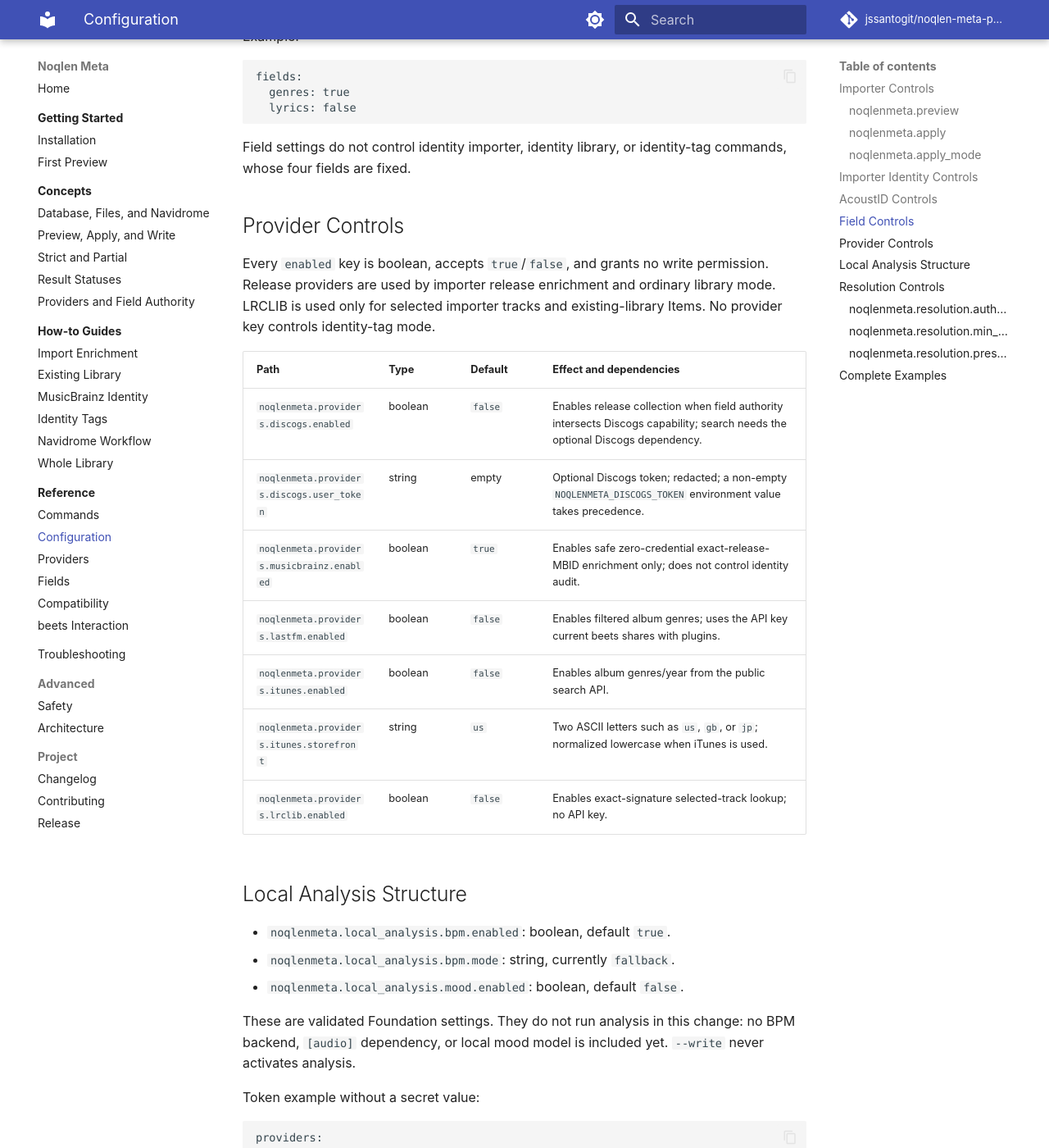
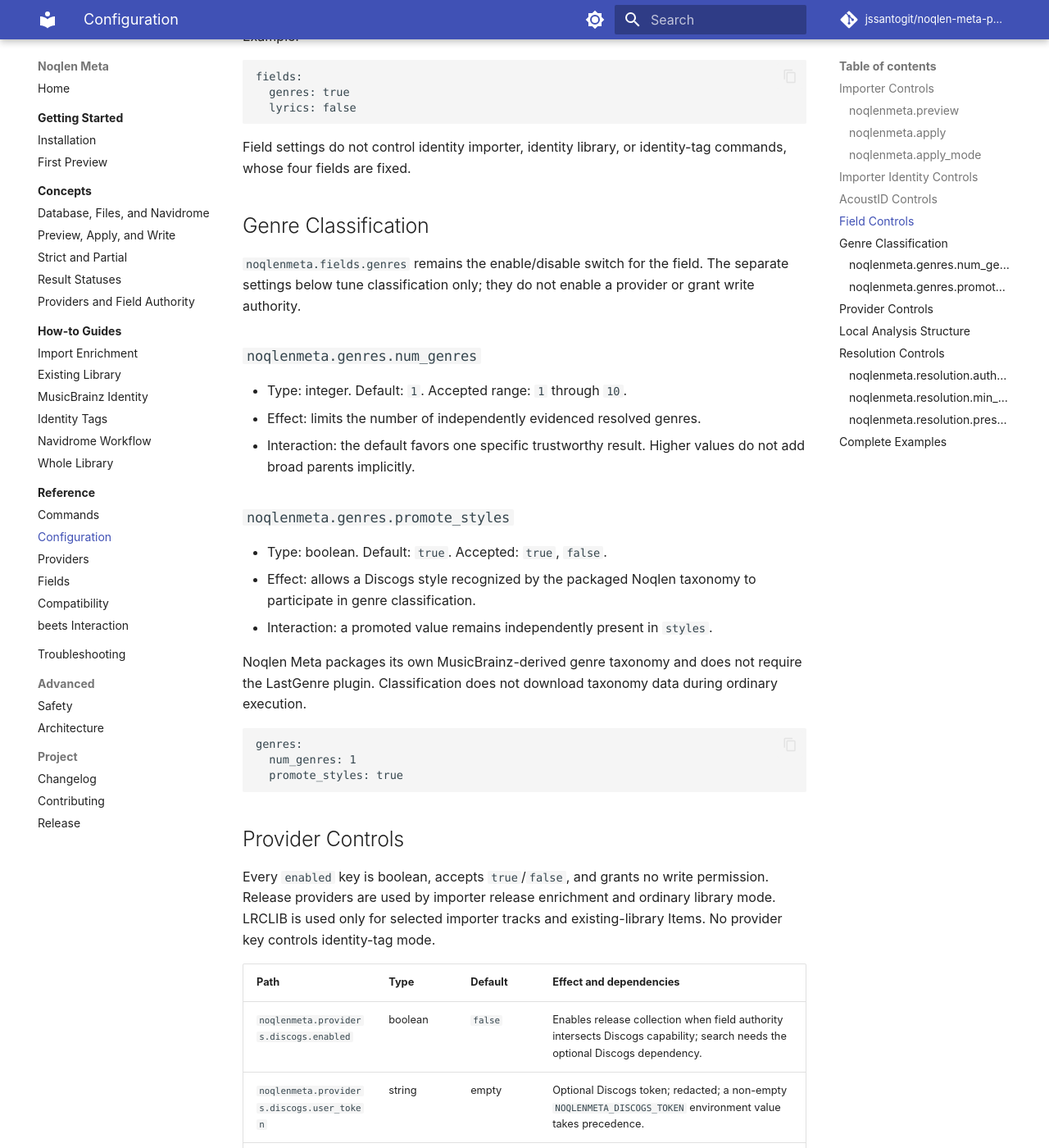
Before and after one commit to jssantogit/noqlen-meta-plugin, an MkDocs documentation site: the page built from site-docs/reference/configuration.md, in a window 1280 px wide and 1400 px high, scrolled down 4834 px. Shown: the whole window at 82% size. Built offline with MkDocs 1.6.1 and Material for MkDocs 9.7.7, drawn with Linux system fonts in a browser that asks for light colours; comment, search, counter and statistics services are not loaded; some of the changed text lies outside the part shown.

Commit message:
docs: expose genre foundation defaults

````diff
--- a/site-docs/reference/configuration.md
+++ b/site-docs/reference/configuration.md
@@ -123,6 +123,36 @@
 Field settings do not control identity importer, identity library, or
 identity-tag commands, whose four fields are fixed.
 
+## Genre Classification
+
+`noqlenmeta.fields.genres` remains the enable/disable switch for the field.
+The separate settings below tune classification only; they do not enable a
+provider or grant write authority.
+
+### `noqlenmeta.genres.num_genres`
+
+- Type: integer. Default: `1`. Accepted range: `1` through `10`.
+- Effect: limits the number of independently evidenced resolved genres.
+- Interaction: the default favors one specific trustworthy result. Higher
+  values do not add broad parents implicitly.
+
+### `noqlenmeta.genres.promote_styles`
+
+- Type: boolean. Default: `true`. Accepted: `true`, `false`.
+- Effect: allows a Discogs style recognized by the packaged Noqlen taxonomy to
+  participate in genre classification.
+- Interaction: a promoted value remains independently present in `styles`.
+
+Noqlen Meta packages its own MusicBrainz-derived genre taxonomy and does not
+require the LastGenre plugin. Classification does not download taxonomy data
+during ordinary execution.
+
+```yaml
+genres:
+  num_genres: 1
+  promote_styles: true
+```
+
 ## Provider Controls
 
 Every `enabled` key is boolean, accepts `true`/`false`, and grants no write
@@ -180,7 +210,7 @@
 
 ```yaml
 authority:
-  genres: [discogs, lastfm, itunes]
+  genres: [musicbrainz, discogs, lastfm, itunes]
 ```
 
 ### `noqlenmeta.resolution.min_confidence`
````
Also changed, not shown: site-docs/reference/fields.md (+7 -2 lines), 3 other files.
